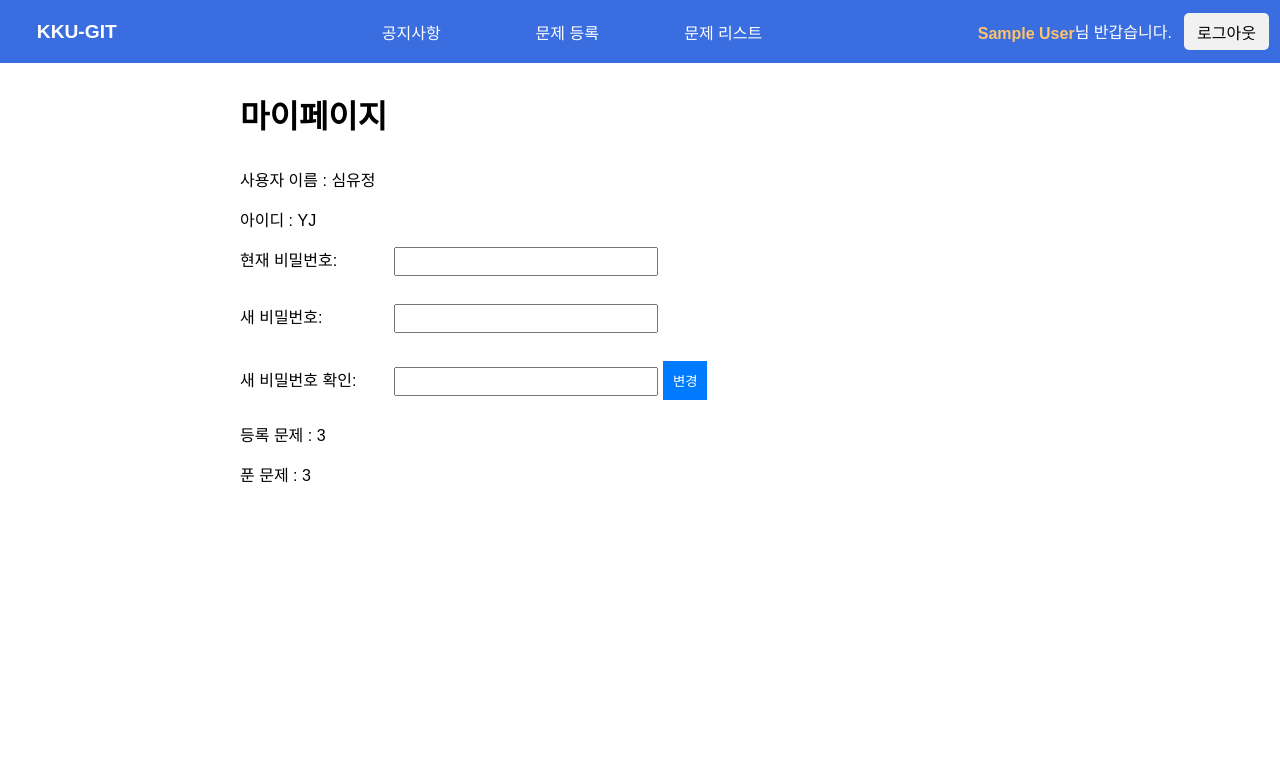
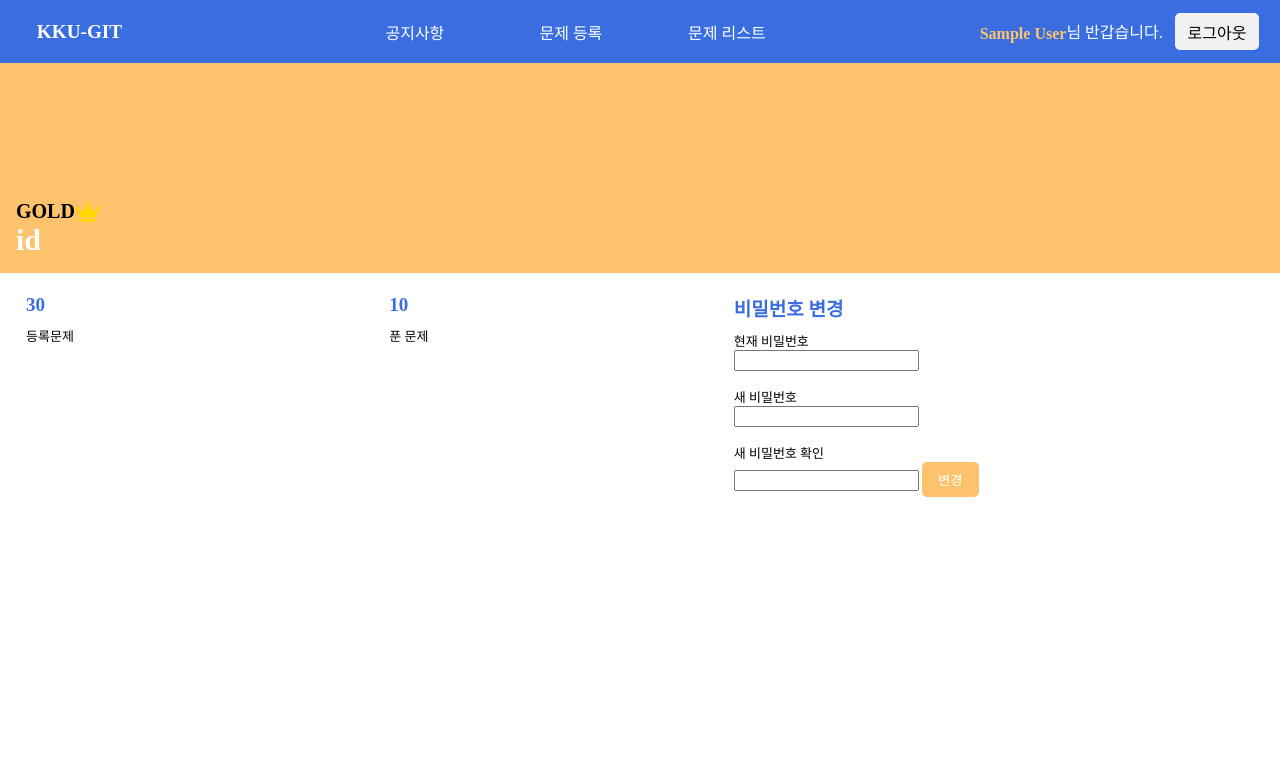
Before and after one commit to JeongHunsss/KKU-GIT, a PHP site: page /my_info/my_page.php in a window 1280 px wide. Shown: the top 769 px of the page. Run offline with PHP 8.4, Linux system fonts and the light colour scheme; the visitor is signed in with stand-in values (Sample User, id 1).

Commit message:
마이페이지 디자인 완료

```diff
--- a/my_info/css/my_page.css
+++ b/my_info/css/my_page.css
@@ -1,48 +1,105 @@
-
-.my-hr {
-    border-top: 1px solid black;
-    position: absolute;
-    top: 100%; /* 헤더 바로 아래에 배치 */
-    left: 0;
-    width: 100%;
-    height: 1px;
-    background-color: #ddd;
-    z-index: 0;
+body{
+    padding: 0;
+    margin: 0;
+  }
+  div{
+    box-sizing: border-box;
   }
 
-body {
-    font-family: Arial, Helvetica, sans-serif;
+  .wrap{
+    background-color: #F8F8F8;
+  }
+  /* 배경 */
+  .orangeContainer{
+    height: 210px;
+    background-color: rgb(253, 195, 108);
+
+    display: flex;
+    align-items: flex-end;
+    padding: 16px;
+  }
+  .grade {
+    font-size: 20px;
+    font-weight: bold;
+    display: flex;
+    align-items: center;
+  }
+
+  .crown-icon {
+    color: gold; /*골드: gold, 실버 : silver, 브론즈: rgb(173, 138, 96)*/
+    margin-right: 4px;
+  }
+
+  .orangeContainer .name{
+     font-size: 30px;
+    font-weight: bold;
+    color: #ffffff;
+  }
+
+  /* 등록문제, 푼 문제 박스 */
+  .problemContainer{
+    background-color: white;
+    display: flex;
+    padding: 21px 16px;
+    height: 240px;
+    margin-bottom: 10px;
+  }
+
+  .problemContainer .item{
+    flex-grow: 1;
+    padding: 0 10px;
+    margin-right: 10px;
+    /* flex-direction: column;
+    align-items: flex-start; */
+    /* justify-content: flex-end; */
+  }
+  .problemContainer .item > div:nth-child(2) {
+    margin-top: 10px;
+  }
+  a.item {
+    color: inherit;
+    text-decoration: none;
+  }
+
+  a.item:hover {
+    text-decoration: none;
+  }
+  .problemContainer .item:hover {
+    background-color: rgb(232, 224, 224);
+  }
+  /* 숫자 */
+  .problemContainer .number{
+    font-size: 19px;
+    font-weight: bold;
+    color:rgb(58, 110, 224);
 
   }
-.container {
-    position: fixed;
-  width: 100%;
-  top: 70px;
-  height: calc(100% - 100px);
-  left: 240px;
-  overflow-y: scroll;
+  /* 텍스트 */
+  .problemContainer .item > div:nth-child(2){
+    font-size: 13px;
   }
-h1 {
-    margin-bottom: 30px;
 
+  .problemContainer .item2{
+    flex-grow: 1
   }
-.user-infom {
-    margin-top: 30px;
+  .problemContainer .item2 > div:nth-child(2) {
+    margin-top: 10px;
   }
-label {
-    display: inline-block;
-    width: 150px;
-    margin-bottom: 10px;
+  /* 숫자 */
+  .problemContainer .number2{
+    font-size: 19px;
+    font-weight: bold;
+    color:rgb(58, 110, 224);
   }
-input[type="password"] {
-    width: 250px;
-    padding: 5px;
-    margin-bottom: 10px;
+  /* 텍스트 */
+  .problemContainer .item2 > div:nth-child(2){
+    font-size: 13px;
   }
   input[type="submit"] {
-    padding: 10px;
-    background-color: #007bff;;
-    color: #fff;
+    background-color: rgb(253, 195, 108); /* 색상을 원하는 값으로 변경하세요 */
+    color: #fff; /* 텍스트 색상을 원하는 값으로 변경하세요 */
+    padding: 8px 16px;
     border: none;
     cursor: pointer;
+    border-radius: 5px;
   }
--- a/my_info/my_page.php
+++ b/my_info/my_page.php
@@ -10,30 +10,44 @@
         <title>마이페이지</title>
         <link rel="stylesheet" type="text/css" href="../bars/css/top_bar.css">
         <link rel="stylesheet" type="text/css" href="./css/my_page.css">
+        <link rel="stylesheet" href="https://cdnjs.cloudflare.com/ajax/libs/font-awesome/5.15.3/css/all.min.css">
+
     </head>
     <body>
         <?php include '../bars/top_bar.php'; ?>
-        <div class="container">
-            <h1>마이페이지</h1>
-            <!-- <hr class="my-hr"> -->
-            <div class="user-infom">
-                <p>사용자 이름 : 심유정</p>
-                <p>아이디 : YJ</p>
-                <!-- <hr class="my-hr"> -->
+
+        <div class="wrap">
+        <div class="orangeContainer">
+            <div>
+            <div class="grade">GOLD<i class="fas fa-crown crown-icon"></i></div>
+            <div class="name">id</div>
+            </div>
+        </div>
+        <div class="problemContainer">
+            <a href="re_problem.php" class="item">
+                <div class="number">30</div>
+                <div>등록문제</div>
+            </a>
+            <a href="sol_problem.php" class="item">
+                <div class="number">10</div>
+                <div>푼 문제</div>
+            </a>
+            <div class="item2">
+                <div class="number2">비밀번호 변경</div>
+                <div>
                 <form action="" method="post">
-                    <label for="current_password">현재 비밀번호:</label>
+                            <label for="current_password">현재 비밀번호</label><br>
                             <input type="password" id="current_password" name="current_password"><br><br>
-                    <label for="new_password">새 비밀번호:</label>
+                            <label for="new_password">새 비밀번호</label><br>
                             <input type="password" id="new_password" name="new_password"><br><br>
-                    <label for="confirm_new_password">새 비밀번호 확인:</label>
+                            <label for="confirm_new_password">새 비밀번호 확인</label><br>
                             <input type="password" id="confirm_new_password" name="confirm_new_password">
                             <input type="submit" value="변경">
-                </form>
-                <!-- <hr class="my-hr"> -->
-                <p>등록 문제 : 3</p>
-                <p>푼 문제 : 3</p>
                 </div>
             </div>
-    <!-- </div> -->
+        </div>
+        </div>
+
+
   </body>
 </html>
```
Lines whose indentation alone changed are shown as unchanged.
